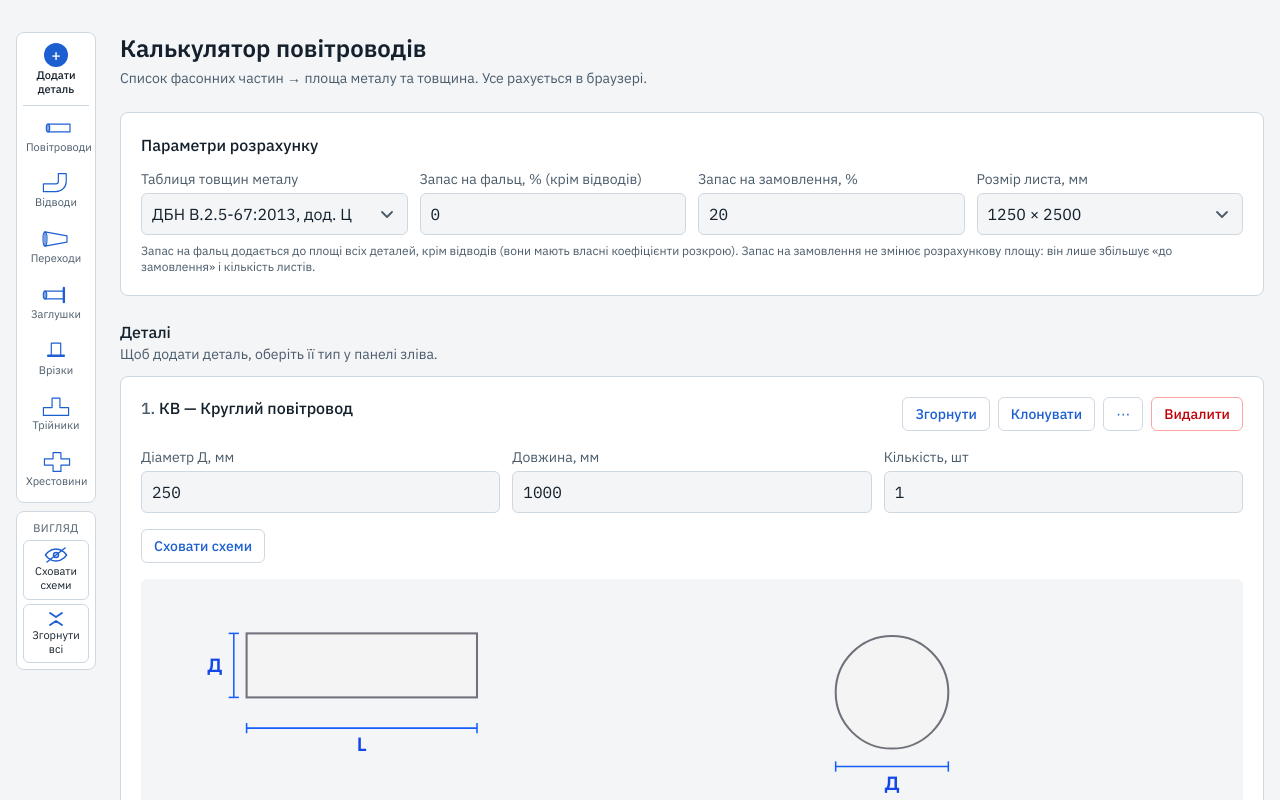
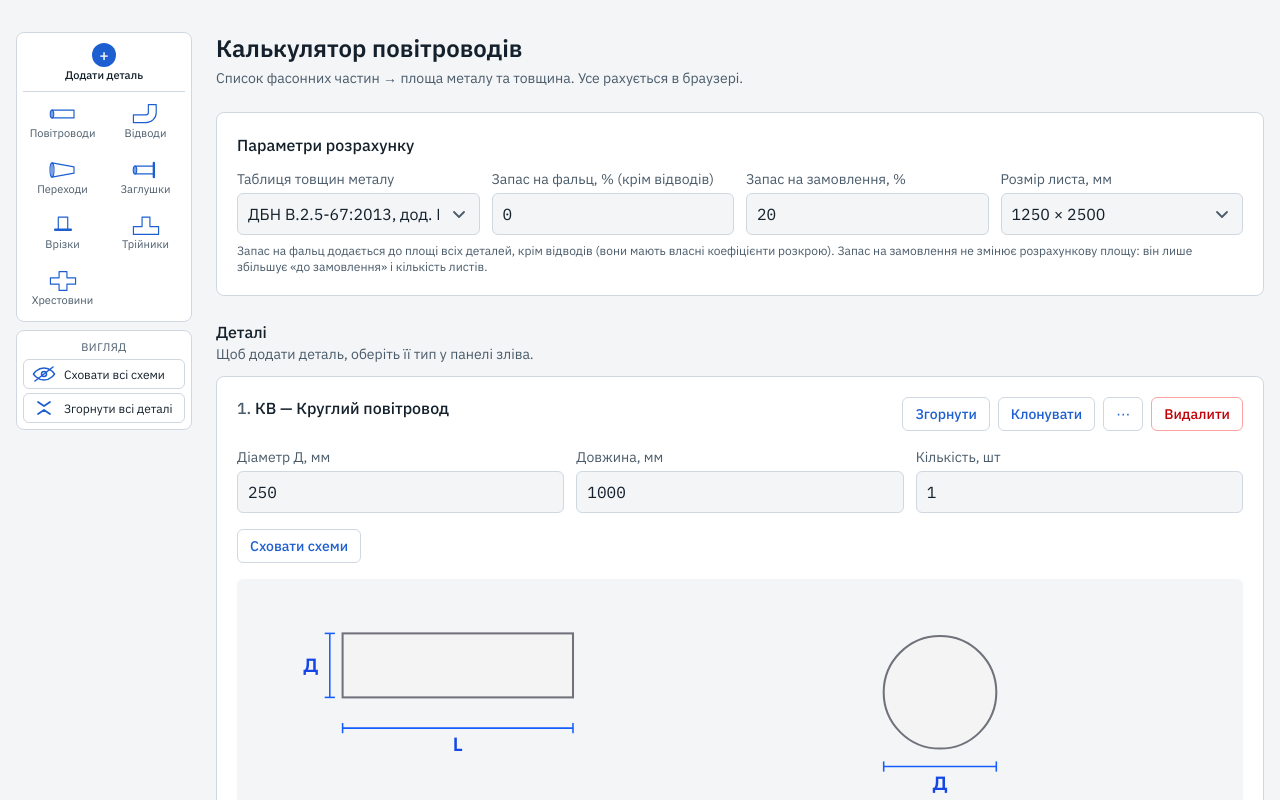
Before and after one commit to QuaZz7aR/HVAC-duct-calculator, a Next.js app: page / in a window 1280 px wide. Shown: the top 800 px of the page. Built offline with nearby package versions, Linux system fonts and the light colour scheme.

Commit message:
Widen the side panel to two columns with full button labels
Co-Authored-By: Claude Sonnet 5.5 <noreply@anthropic.com>
Claude-Session: https://claude.ai/code/session_01PCbFmuS7hsfonSt8dyzKnE

```diff
--- a/src/components/Calculator.tsx
+++ b/src/components/Calculator.tsx
@@ -17,7 +17,7 @@ export function Calculator() {
   const view = useCardView(rows);
 
   return (
-    <div className="mx-auto w-full max-w-7xl flex-1 gap-6 px-4 py-8 lg:grid lg:grid-cols-[5rem_minmax(0,1fr)]">
+    <div className="mx-auto w-full max-w-7xl flex-1 gap-6 px-4 py-8 lg:grid lg:grid-cols-[11rem_minmax(0,1fr)]">
       <KindRail count={countOf} onAdd={addRow} view={view} hasRows={rows.length > 0} />
       <main className="min-w-0 space-y-6">
         <header>
--- a/src/components/calculator/KindPalette.tsx
+++ b/src/components/calculator/KindPalette.tsx
@@ -37,7 +37,7 @@ function KindItem({ kind, count, onPick }: { kind: FittingKind; count: number; o
 const railBox = "flex flex-col gap-1 rounded-lg border border-line bg-panel p-1.5";
 
 const railAction =
-  "grid justify-items-center gap-0.5 rounded-md border border-line px-0.5 py-1.5 text-center text-[11px] leading-tight hover:bg-accent-soft focus-visible:outline-2 focus-visible:outline-accent";
+  "grid grid-cols-[auto_1fr] items-center gap-2 rounded-md border border-line px-2 py-1.5 text-left text-xs leading-tight hover:bg-accent-soft focus-visible:outline-2 focus-visible:outline-accent";
 
 /** Desktop: a narrow rail of the kind groups, always in view; a group opens a list of its kinds beside the rail. */
 export function KindRail({ count, onAdd, view, hasRows }: Props & { view: CardView; hasRows: boolean }) {
@@ -58,6 +58,7 @@ export function KindRail({ count, onAdd, view, hasRows }: Props & { view: CardVi
           <span aria-hidden="true" className="grid h-6 w-6 place-items-center rounded-full bg-accent text-base leading-none text-background">+</span>
           {dict.palette.title}
         </p>
+        <div className="grid grid-cols-2 gap-1">
         {kindGroups.map((g) => (
           <button
             key={g.id}
@@ -73,6 +74,7 @@ export function KindRail({ count, onAdd, view, hasRows }: Props & { view: CardVi
             <span>{dict.kindGroups[g.id]}</span>
           </button>
         ))}
+        </div>
       </div>
         {hasRows && (
           <div className={railBox}>
@@ -83,13 +85,13 @@ export function KindRail({ count, onAdd, view, hasRows }: Props & { view: CardVi
                 <circle cx="12" cy="8" r="2.5" />
                 {view.allSketchesOpen && <path d="M3 15L21 1" />}
               </svg>
-              {view.allSketchesOpen ? dict.palette.hideSketches : dict.palette.showSketches}
+              {view.allSketchesOpen ? dict.hideAllSketches : dict.showAllSketches}
             </button>
             <button type="button" onClick={() => view.setAllFolded(!view.allFolded)} className={railAction}>
               <svg viewBox="0 0 24 16" fill="none" stroke="currentColor" strokeWidth={1.8} strokeLinecap="round" strokeLinejoin="round" aria-hidden="true" className="h-4 w-6 text-accent">
                 {view.allFolded ? <path d="M6 6l6-4 6 4M6 10l6 4 6-4" /> : <path d="M6 2l6 4 6-4M6 14l6-4 6 4" />}
               </svg>
-              {view.allFolded ? dict.expandAll : dict.collapseAll}
+              {view.allFolded ? dict.palette.expandCards : dict.palette.collapseCards}
             </button>
           </div>
         )}
--- a/src/lib/i18n/uk.ts
+++ b/src/lib/i18n/uk.ts
@@ -25,8 +25,8 @@ export const uk = {
   palette: {
     title: 'Додати деталь',
     viewTitle: 'Вигляд',
-    showSketches: 'Показати схеми',
-    hideSketches: 'Сховати схеми',
+    collapseCards: 'Згорнути всі деталі',
+    expandCards: 'Розгорнути всі деталі',
     hintRail: 'Щоб додати деталь, оберіть її тип у панелі зліва.',
     hintBar: 'Щоб додати деталь, натисніть кнопку з типом над списком.',
     close: 'Закрити',
```
Also changed, not shown: 2 other files (tests, documents, lock files or other folders).
